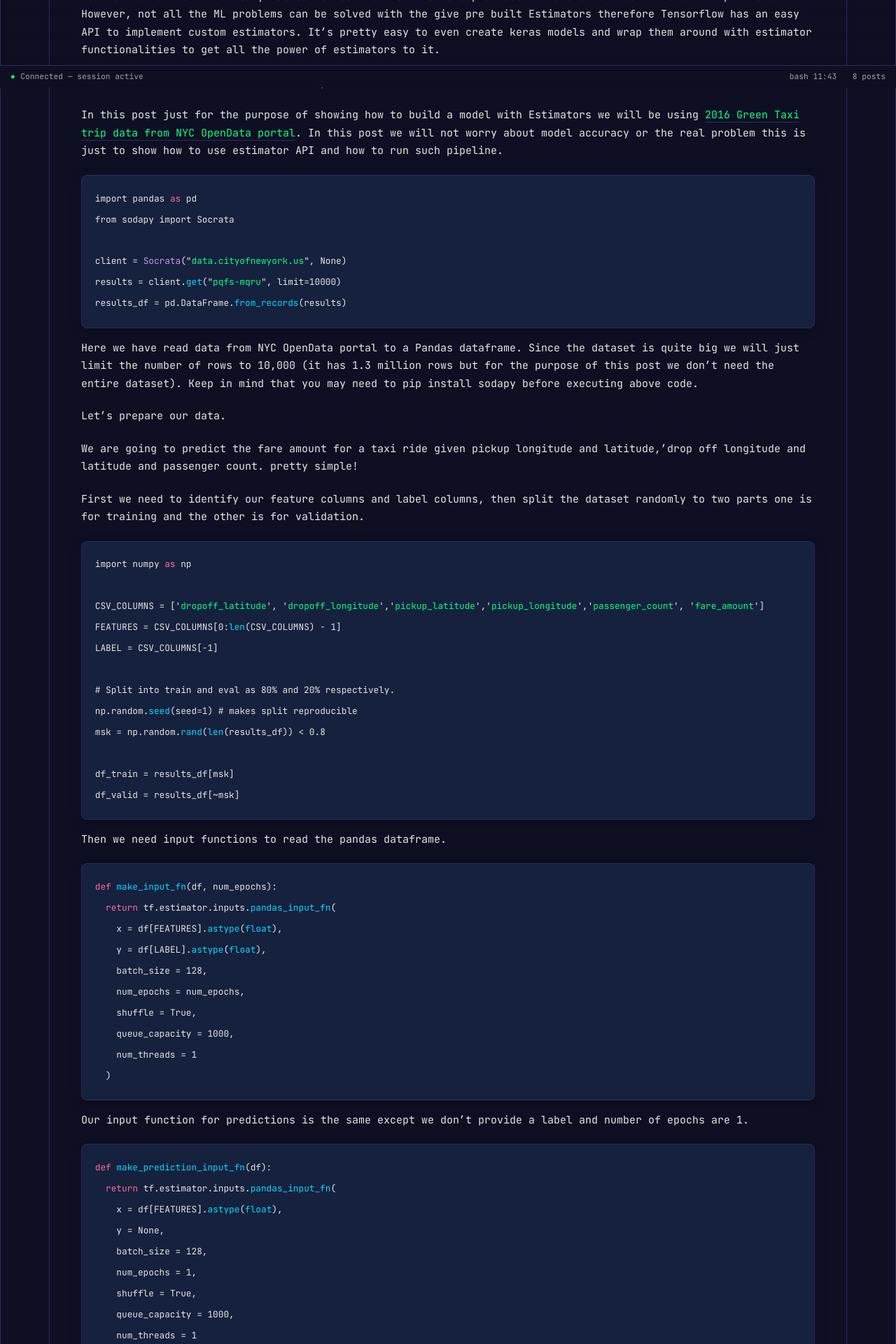
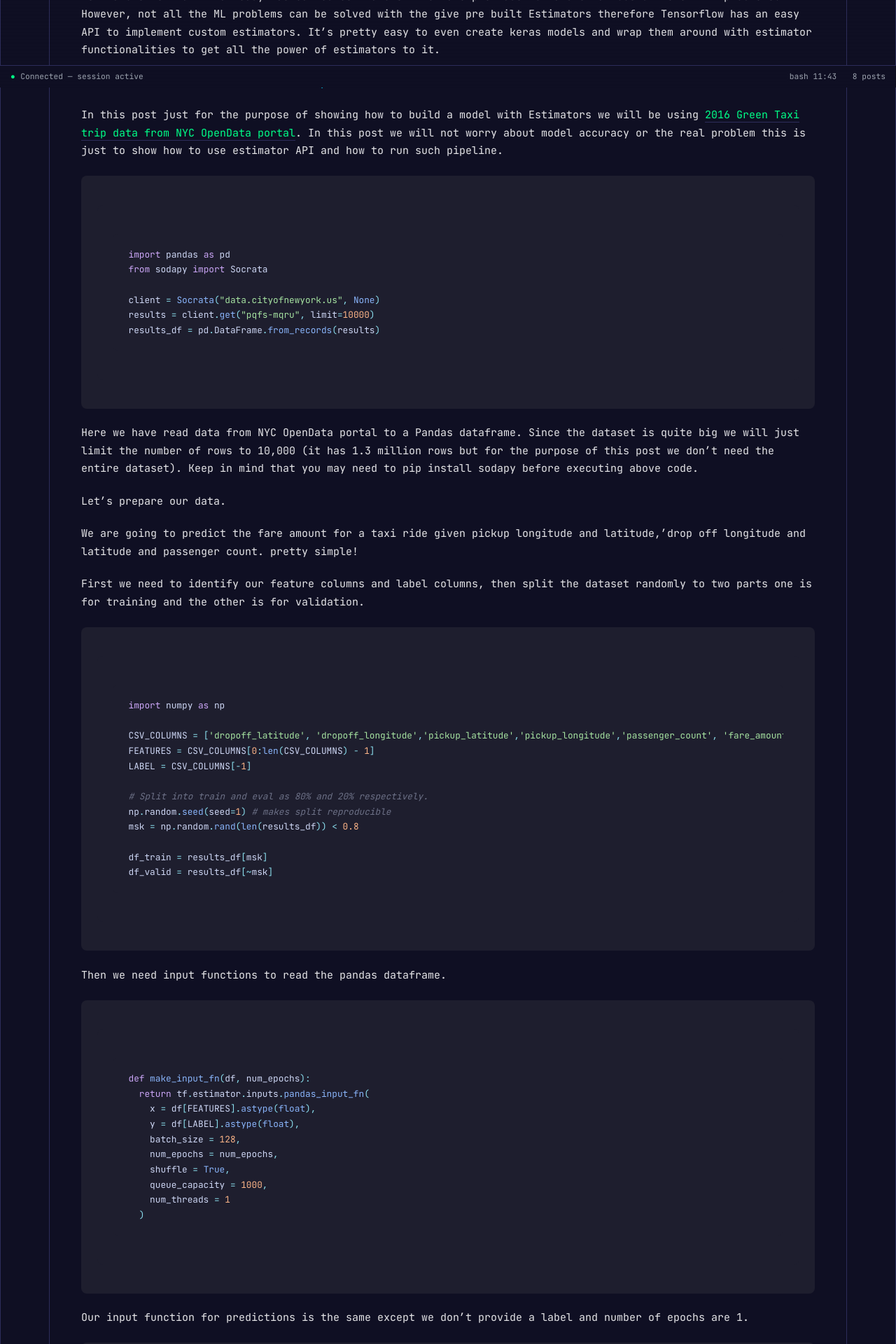
Before and after one commit to keshan/keshan.github.io, a Jekyll site: the page built from _posts/2018-08-29-Tensorflow-estimators.md, in a window 1280 px wide. Shown: the part 775-2695 px from the top of the page at 70% size. Built offline with Jekyll 4.4.1, drawn with Linux system fonts in a browser that asks for light colours; comment, search, counter and statistics services are not loaded.

Commit message:
Fix code block syntax highlighting with Catppuccin Mocha dark theme

```diff
--- a/assets/css/terminal-theme.css
+++ b/assets/css/terminal-theme.css
@@ -2911,51 +2911,213 @@
   animation: heartbeat 1.5s ease-in-out infinite;
 }
 
-/* Inline code */
-code {
-  font-family: var(--term-font) !important;
-  background: var(--term-bg-tertiary) !important;
-  color: var(--term-orange) !important;
-  padding: 0.2rem 0.5rem !important;
-  border-radius: 4px !important;
-  font-size: 0.9em !important;
-  border: 1px solid var(--term-border) !important;
-}
-
+/* ========================================
+   CODE BLOCKS - Clean Dark Syntax Highlighting
+   ======================================== */
+
+.highlight,
+pre code,
+.highlighter-rouge {
+  background: #1e1e2e !important;
+  border: none !important;
+  border-radius: 8px !important;
+  padding: 1.25rem 1.5rem !important;
+  overflow-x: auto !important;
+  font-family: 'JetBrains Mono', 'Fira Code', 'SF Mono', monospace !important;
+  font-size: 0.875rem !important;
+  line-height: 1.65 !important;
+  margin: 1.5rem 0 !important;
+  box-shadow: none !important;
+}
+
+/* Code inside pre */
 pre {
-  background: var(--term-bg-tertiary) !important;
-  border: 1px solid var(--term-border) !important;
+  background: #1e1e2e !important;
+  border: none !important;
   border-radius: 8px !important;
-  padding: 1.25rem !important;
+  padding: 1rem 1.25rem !important;
   overflow-x: auto !important;
-  box-shadow: 0 4px 15px rgba(0, 0, 0, 0.3) !important;
+  margin: 1.5rem 0 !important;
 }
 
 pre code {
   background: transparent !important;
   border: none !important;
   padding: 0 !important;
-  color: var(--term-text) !important;
+  color: #cdd6f4 !important;
   font-size: 0.85rem !important;
   line-height: 1.6 !important;
 }
 
-/* Basic syntax highlighting for code blocks */
+/* Inline code */
+code {
+  font-family: 'JetBrains Mono', 'Fira Code', monospace !important;
+  background: #313244 !important;
+  color: #fab387 !important;
+  padding: 0.2rem 0.4rem !important;
+  border-radius: 4px !important;
+  font-size: 0.875em !important;
+  border: none !important;
+}
+
+/* Rouge syntax highlighting - Catppuccin Mocha inspired */
+.highlight .c,
+.highlight .cm,
+.highlight .c1,
+.highlight .cp,
+.highlight .cs,
+.highlight .comment,
+.highlight .co {
+  color: #6c7086 !important;
+  font-style: italic !important;
+}
+
+.highlight .err,
+.highlight .error {
+  color: #f38ba8 !important;
+  background: rgba(243, 139, 168, 0.1) !important;
+}
+
 .highlight .k,
-.highlight .keyword { color: var(--term-pink) !important; }
+.highlight .kn,
+.highlight .kd,
+.highlight .kc,
+.highlight .kr,
+.highlight .kp,
+.highlight .kt,
+.highlight .keyword {
+  color: #cba6f7 !important;
+}
+
+.highlight .o,
+.highlight .operator,
+.highlight .p {
+  color: #89dceb !important;
+}
+
+.highlight .na,
 .highlight .nb,
-.highlight .builtin { color: var(--term-cyan) !important; }
+.highlight .nc,
+.highlight .nd,
+.highlight .ne,
+.highlight .nf,
+.highlight .ni,
+.highlight .nn,
+.highlight .nt,
+.highlight .nv,
+.highlight .vc,
+.highlight .vg,
+.highlight .vi,
+.highlight .no,
+.highlight .bp,
+.highlight .name {
+  color: #89b4fa !important;
+}
+
+.highlight .m,
+.highlight .mf,
+.highlight .mh,
+.highlight .mi,
+.highlight .mo,
+.highlight .ml,
+.highlight .il,
+.highlight .number {
+  color: #fab387 !important;
+}
+
 .highlight .s,
-.highlight .string { color: var(--term-green) !important; }
-.highlight .m,
-.highlight .number { color: var(--term-orange) !important; }
-.highlight .c,
-.highlight .comment { color: var(--term-text-muted) !important; font-style: italic; }
-.highlight .nc,
-.highlight .class { color: var(--term-purple) !important; }
-.highlight .nf,
-.highlight .function { color: var(--term-cyan) !important; }
-.highlight .err { color: var(--term-red) !important; }
+.highlight .sb,
+.highlight .sc,
+.highlight .sd,
+.highlight .s2,
+.highlight .s1,
+.highlight .se,
+.highlight .sh,
+.highlight .si,
+.highlight .sx,
+.highlight .sr,
+.highlight .ss,
+.highlight .string {
+  color: #a6e3a1 !important;
+}
+
+.highlight .f,
+.highlight .function {
+  color: #89b4fa !important;
+}
+
+.highlight .tc,
+.highlight .type {
+  color: #f9e2af !important;
+}
+
+.highlight .attr,
+.highlight .attribute {
+  color: #89b4fa !important;
+}
+
+.highlight .tag {
+  color: #f38ba8 !important;
+}
+
+.highlight .h,
+.highlight .heading,
+.highlight .title {
+  color: #89b4fa !important;
+}
+
+.highlight .dl,
+.highlight .doctag {
+  color: #a6e3a1 !important;
+}
+
+.highlight .x,
+.highlight .other {
+  color: #f38ba8 !important;
+}
+
+.highlight .w,
+.highlight .whitespace {
+  color: #6c7086 !important;
+}
+
+.highlight .gd,
+.highlight .deleted {
+  color: #f38ba8 !important;
+}
+
+.highlight .gi,
+.highlight .inserted {
+  color: #a6e3a1 !important;
+}
+
+.highlight .ge {
+  font-style: italic !important;
+}
+
+.highlight .gs {
+  font-weight: bold !important;
+}
+
+.highlight .gu {
+  color: #f9e2af !important;
+}
+
+.highlight .gt {
+  color: #f38ba8 !important;
+}
+
+.highlight .gr {
+  color: #f38ba8 !important;
+}
+
+.highlight .go {
+  color: #6c7086 !important;
+}
+
+.highlight .gp {
+  color: #89dceb !important;
+}
 
 /* Images in posts */
 .post-content img,
```
